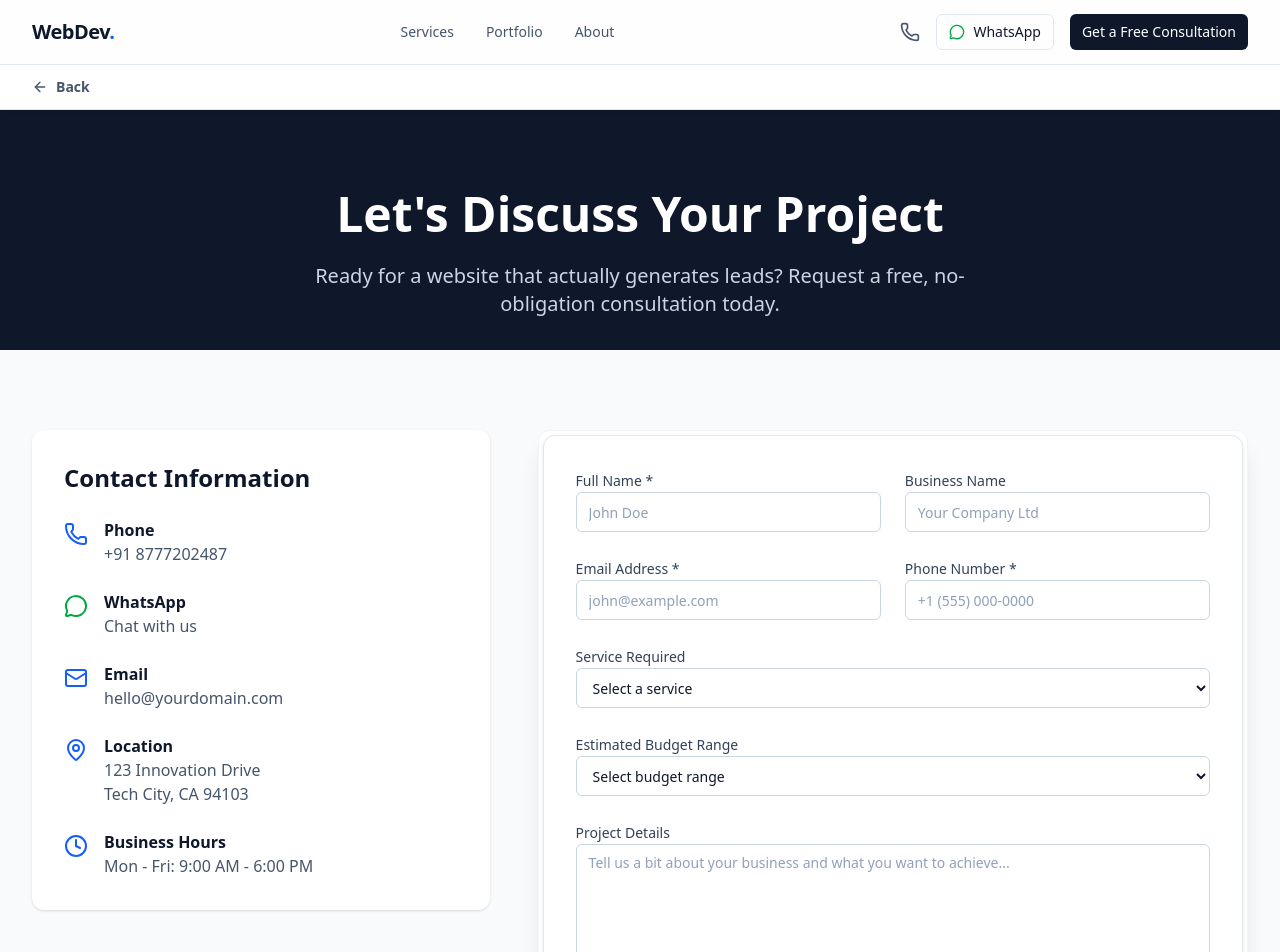
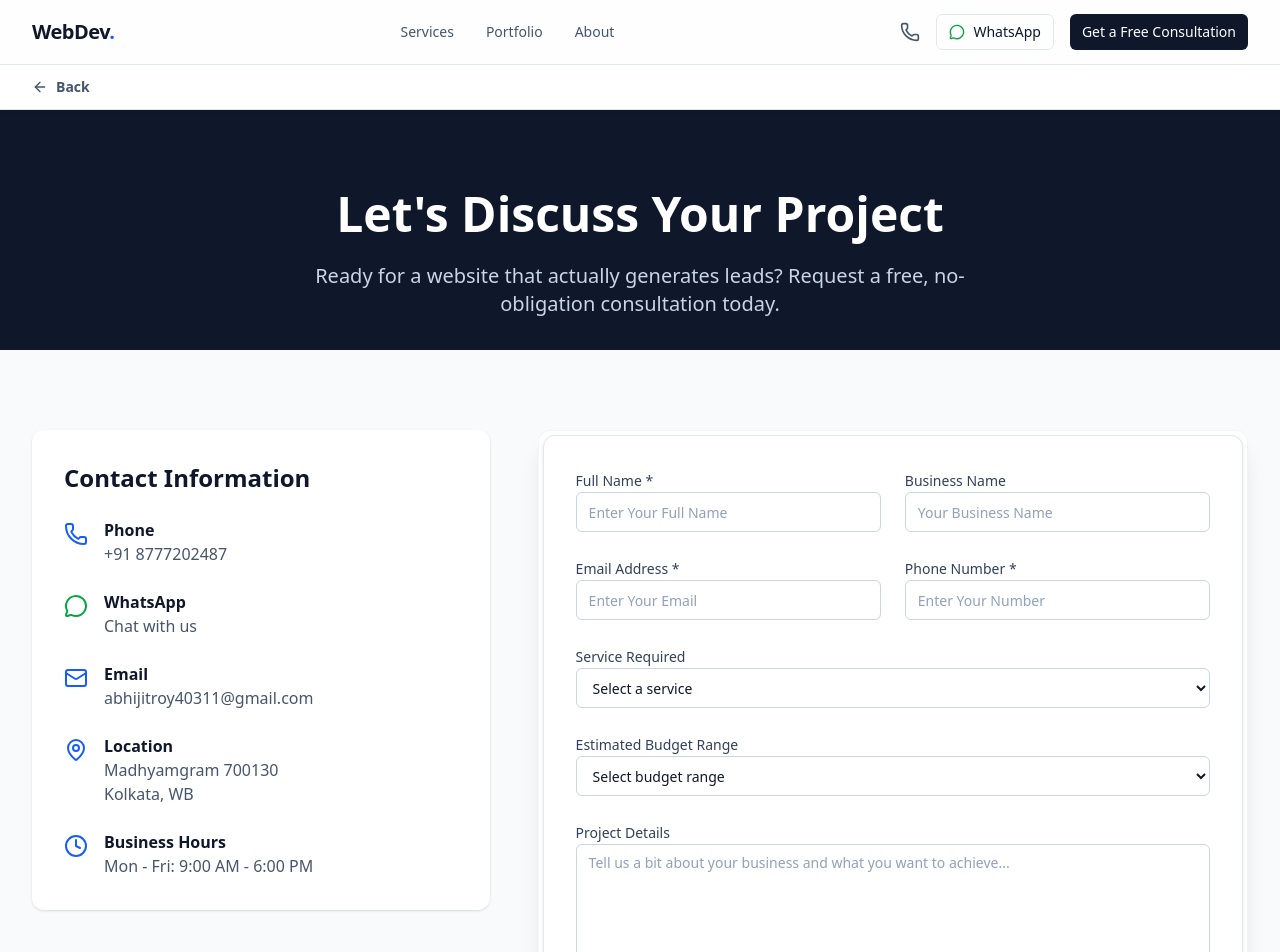
Before and after one commit to abhijitroy40311-beep/WebDev-CRO-Agency, a React (Vite) app: page /contact in a window 1280 px wide. Shown: the top 952 px of the page. Built offline with nearby package versions, Linux system fonts and the light colour scheme.

Commit message:
Change Contact Form

```diff
--- a/src/components/layout/Navbar.tsx
+++ b/src/components/layout/Navbar.tsx
@@ -119,7 +119,7 @@ export function Navbar() {
               </Button>
               <Button asChild variant="whatsapp" className="w-full justify-center">
                 <a
-                  href="https://wa.me/15551234567"
+                  href="https://wa.me/8777202487"
                   target="_blank"
                   rel="noreferrer"
                   onClick={() => trackEvent(TRACKING_EVENTS.WHATSAPP_CLICK, { location: 'mobile_menu' })}
--- a/src/components/sections/CTASection.tsx
+++ b/src/components/sections/CTASection.tsx
@@ -30,7 +30,7 @@ export function CTASection({
             </Link>
           </Button>
           <Button asChild variant="outline" size="lg" className="w-full sm:w-auto border-slate-700 text-white hover:bg-slate-800 hover:text-white">
-            <a href="https://wa.me/15551234567" target="_blank" rel="noreferrer">
+            <a href="https://wa.me/8777202487" target="_blank" rel="noreferrer">
               <MessageCircle className="mr-2 h-5 w-5 text-green-500" />
               WhatsApp Us
             </a>
--- a/src/components/sections/ContactForm.tsx
+++ b/src/components/sections/ContactForm.tsx
@@ -45,22 +45,22 @@ export function ContactForm() {
       <div className="grid grid-cols-1 md:grid-cols-2 gap-6">
         <div className="space-y-2">
           <label htmlFor="name" className="text-sm font-medium text-slate-700">Full Name *</label>
-          <Input id="name" required placeholder="John Doe" />
+          <Input id="name" required placeholder="Enter Your Full Name" />
         </div>
         <div className="space-y-2">
           <label htmlFor="business" className="text-sm font-medium text-slate-700">Business Name</label>
-          <Input id="business" placeholder="Your Company Ltd" />
+          <Input id="business" placeholder="Your Business Name" />
         </div>
       </div>
 
       <div className="grid grid-cols-1 md:grid-cols-2 gap-6">
         <div className="space-y-2">
           <label htmlFor="email" className="text-sm font-medium text-slate-700">Email Address *</label>
-          <Input id="email" type="email" required placeholder="john@example.com" />
+          <Input id="email" type="email" required placeholder="Enter Your Email" />
         </div>
         <div className="space-y-2">
           <label htmlFor="phone" className="text-sm font-medium text-slate-700">Phone Number *</label>
-          <Input id="phone" type="tel" required placeholder="+1 (555) 000-0000" />
+          <Input id="phone" type="tel" required placeholder="Enter Your Number" />
         </div>
       </div>
 
@@ -102,9 +102,6 @@ export function ContactForm() {
         {isSubmitting ? 'Submitting...' : 'Request a Free Consultation'}
       </Button>
 
-      <p className="text-xs text-center text-slate-500 mt-4">
-        Your information is kept strictly confidential. We hate spam as much as you do.
-      </p>
     </form>
   );
 }
--- a/src/pages/Contact.tsx
+++ b/src/pages/Contact.tsx
@@ -50,7 +50,7 @@ export default function Contact() {
                     <div>
                       <h4 className="font-semibold text-slate-900">WhatsApp</h4>
                       <a
-                        href="https://wa.me/15551234567"
+                        href="https://wa.me/8777202487"
                         target="_blank"
                         rel="noreferrer"
                         className="text-slate-600 hover:text-green-600"
@@ -66,7 +66,7 @@ export default function Contact() {
                     <div>
                       <h4 className="font-semibold text-slate-900">Email</h4>
                       <a href="mailto:hello@yourdomain.com" className="text-slate-600 hover:text-blue-600">
-                        hello@yourdomain.com
+                        abhijitroy40311@gmail.com
                       </a>
                     </div>
                   </div>
@@ -76,8 +76,8 @@ export default function Contact() {
                     <div>
                       <h4 className="font-semibold text-slate-900">Location</h4>
                       <p className="text-slate-600">
-                        123 Innovation Drive<br/>
-                        Tech City, CA 94103
+                        Madhyamgram 700130<br/>
+                        Kolkata, WB
                       </p>
                     </div>
                   </div>
--- a/src/pages/Portfolio.tsx
+++ b/src/pages/Portfolio.tsx
@@ -57,7 +57,7 @@ export default function Portfolio() {
       industry: "B2B Services",
       type: "Corporate Website",
       services: "UI/UX Design, CMS Integration",
-      image: "https://images.unsplash.com/photo-1552664730-d307ca884978?q=80&w=800&auto=format&fit=crop",
+      image: "https://images.unsplash.com/photo-8777202487-d307ca884978?q=80&w=800&auto=format&fit=crop",
       result: "Results to be added after verified campaign/project data is available."
     }
   ];
```
